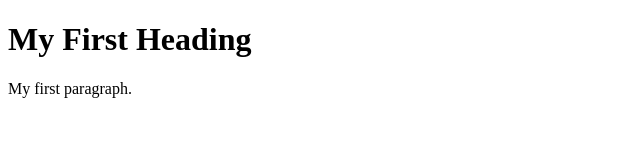
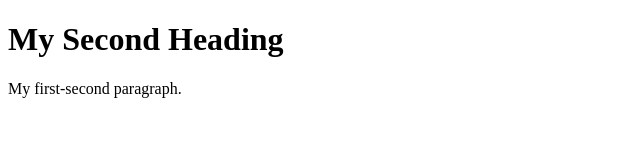
Before and after one commit to marozartsem9/test-sub-repo, a website: page static/index.html in a window 1280 px wide. Shown: the whole page, without its empty margins (0-640 px from the left). Drawn offline with Linux system fonts and the light colour scheme.

Commit message:
only static

```diff
--- a/static/index.html
+++ b/static/index.html
@@ -5,8 +5,8 @@
 </head>
 <body>
 
-<h1>My First Heading</h1>
-<p>My first paragraph.</p>
+<h1>My Second Heading</h1>
+<p>My first-second paragraph.</p>
 
 </body>
 </html>
```
